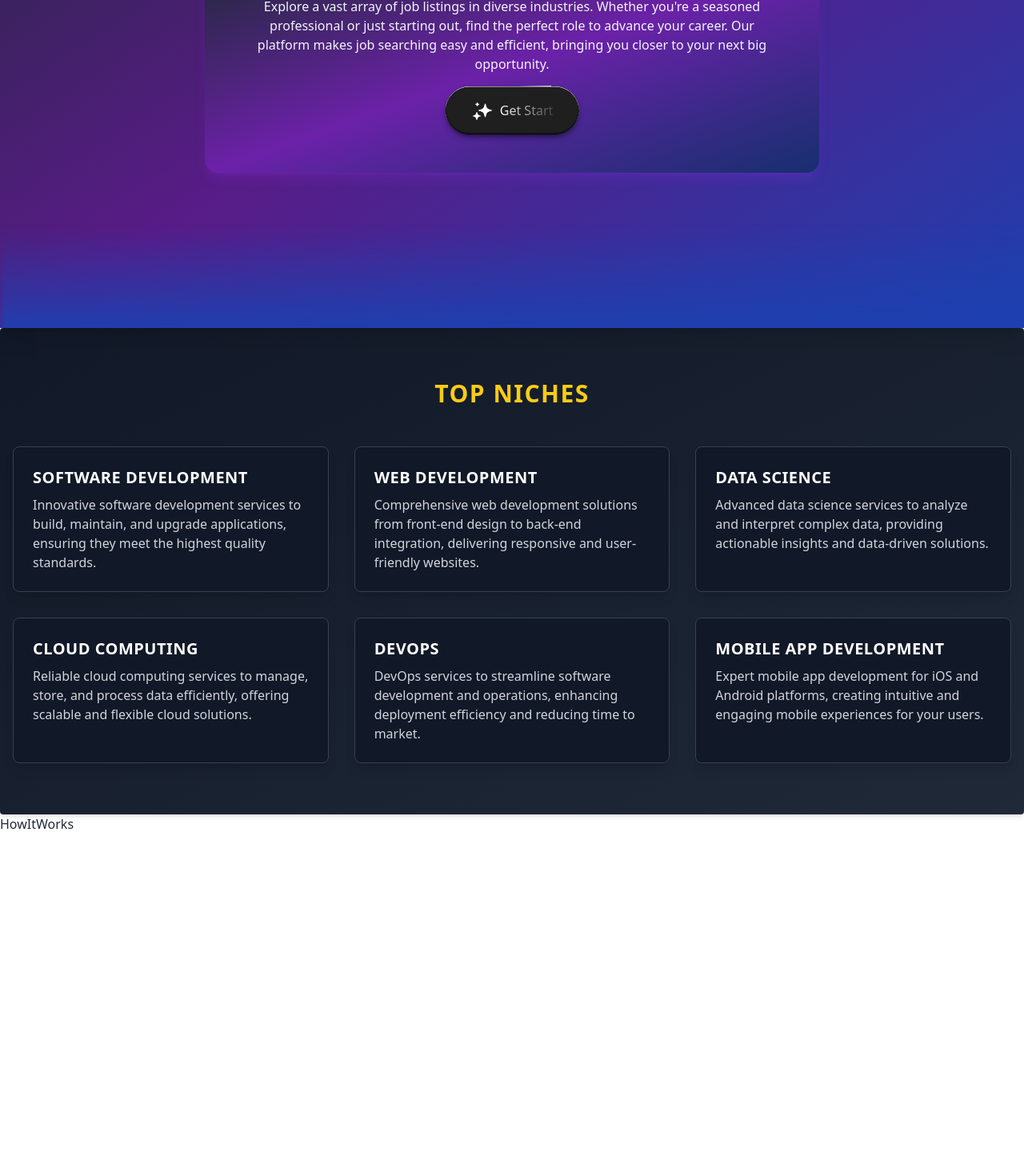
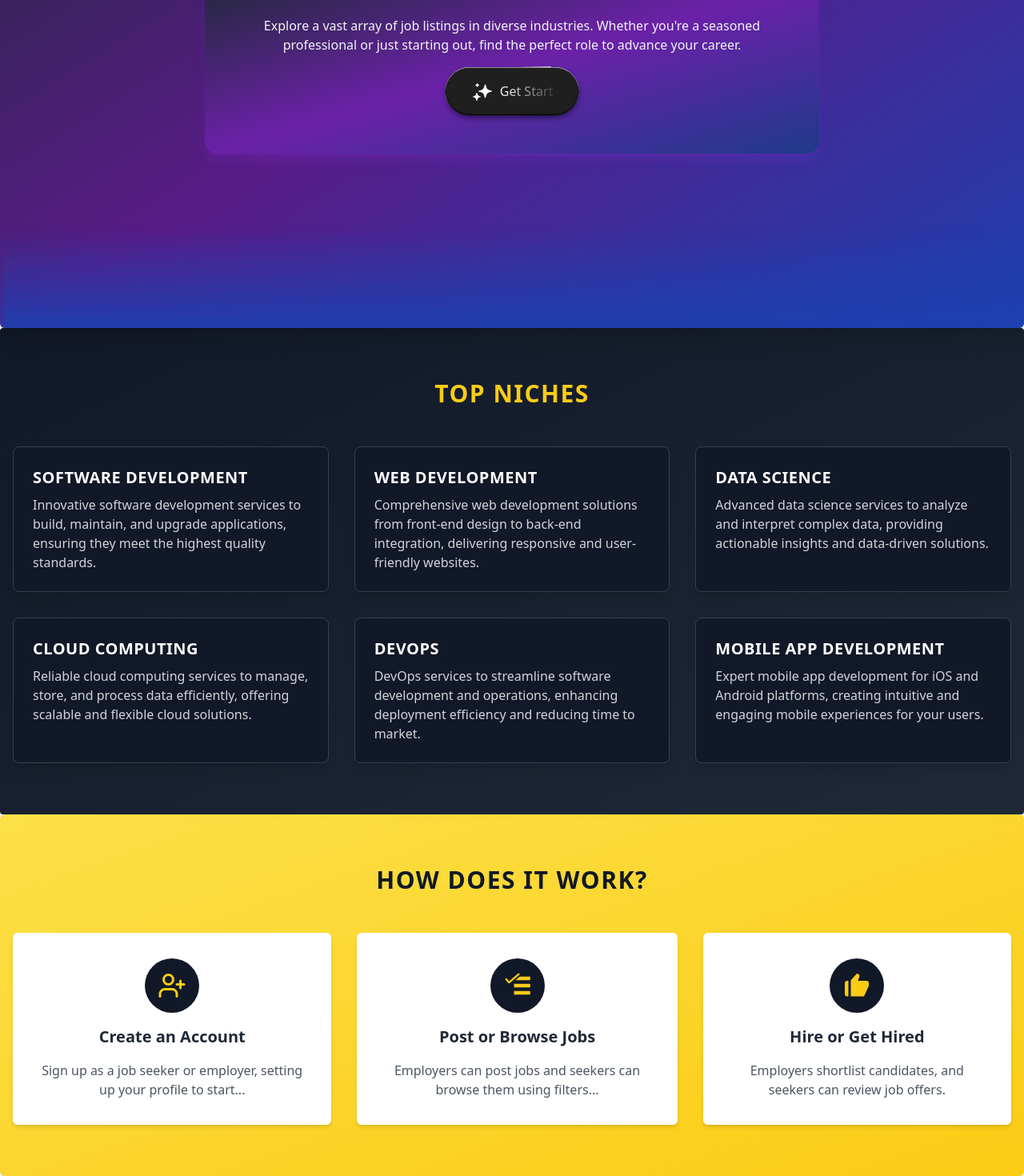
Before and after one commit to AshikurZaman01/Mern-Blog-App, a React (Vite) app in the folder Front End/: page / in a window 1280 px wide. Shown: the part 414-1884 px from the top of the page at 80% size. Before the commit the page ends 1456 px from the top, so only its background shows below. Built offline with nearby package versions, Linux system fonts and the light colour scheme.

Commit message:
add HowItWOrks

```diff
--- a/Front End/src/Components/Hero/Hero.jsx
+++ b/Front End/src/Components/Hero/Hero.jsx
@@ -6,9 +6,9 @@ const Hero = () => {
   };
 
   return (
-    <section className="min-h-[800px] flex flex-col justify-center items-center mx-auto gap-8 max-w-[1700px] px-4 bg-gradient-to-br from-gray-800 via-purple-900 to-blue-800 text-white py-16 shadow-xl relative overflow-hidden">
+    <section className="min-h-[800px] flex flex-col justify-center items-center mx-auto gap-8 max-w-[1700px] px-4 py-16 bg-gradient-to-br from-gray-800 via-purple-900 to-blue-800 text-white shadow-xl relative overflow-hidden rounded-md">
 
-      <h1 className="text-4xl md:text-5xl font-extrabold uppercase text-center tracking-wide leading-tight bg-clip-text text-transparent bg-gradient-to-r from-pink-400 via-slate-500 to-blue-400">
+      <h1 className="text-4xl md:text-5xl font-extrabold uppercase text-center tracking-wide leading-tight bg-clip-text text-transparent bg-gradient-to-r from-yellow-400 via-slate-500 to-blue-400">
         Find Your Dream Job Today
       </h1>
 
@@ -17,14 +17,8 @@ const Hero = () => {
       </h4>
 
       <div className="max-w-3xl text-center bg-gradient-to-br from-gray-800 via-purple-800 to-blue-900 text-gray-100 p-8 md:p-12 rounded-2xl font-medium transition duration-300 hover:shadow-2xl transform hover:-translate-y-2 hover:bg-opacity-80 shadow-lg shadow-purple-600/20 relative z-10 overflow-hidden">
-
-        <div className="absolute inset-0 bg-gradient-to-br from-transparent via-transparent to-black opacity-20"></div>
-
         <p className="mb-4 relative z-20">
-          Explore a vast array of job listings in diverse industries. Whether
-          you're a seasoned professional or just starting out, find the perfect
-          role to advance your career. Our platform makes job searching easy and
-          efficient, bringing you closer to your next big opportunity.
+          Explore a vast array of job listings in diverse industries. Whether you're a seasoned professional or just starting out, find the perfect role to advance your career.
         </p>
 
         <div className="flex justify-center items-center gap-4 relative z-20">
@@ -32,7 +26,6 @@ const Hero = () => {
         </div>
       </div>
 
-      {/* Adjusted gradient div for better color matching effect */}
       <div className="absolute inset-x-0 bottom-0 h-1/3 -mb-2 bg-gradient-to-t from-blue-800 via-transparent to-transparent blur-sm z-0"></div>
     </section>
   );
--- a/Front End/src/Components/HowItWorks/HowItWorks.jsx
+++ b/Front End/src/Components/HowItWorks/HowItWorks.jsx
@@ -1,8 +1,43 @@
+import { LuUserPlus } from "react-icons/lu";
+import { VscTasklist } from "react-icons/vsc";
+import { BiSolidLike } from "react-icons/bi";
 
 const HowItWorks = () => {
+    const steps = [
+        {
+            icon: <LuUserPlus className="text-4xl text-yellow-400" />,
+            title: "Create an Account",
+            description: "Sign up as a job seeker or employer, setting up your profile to start..."
+        },
+        {
+            icon: <VscTasklist className="text-4xl text-yellow-400" />,
+            title: "Post or Browse Jobs",
+            description: "Employers can post jobs and seekers can browse them using filters..."
+        },
+        {
+            icon: <BiSolidLike className="text-4xl text-yellow-400" />,
+            title: "Hire or Get Hired",
+            description: "Employers shortlist candidates, and seekers can review job offers."
+        }
+    ];
+
     return (
-        <div>HowItWorks</div>
-    )
-}
+        <section className="py-16 flex flex-col items-center gap-12 max-w-screen-2xl mx-auto bg-gradient-to-br from-yellow-300 to-yellow-400 rounded-md shadow-md">
+            <h3 className="text-3xl font-bold text-gray-900 uppercase tracking-wider">How does it work?</h3>
 
-export default HowItWorks
+            <div className="flex flex-col gap-8 w-full px-4 md:flex-row">
+                {steps.map((step, index) => (
+                    <div key={index}
+                        className="bg-white p-8 rounded-md shadow-md hover:shadow-xl transition-transform transform hover:-translate-y-2 flex flex-col items-center text-center gap-4 hover:bg-gray-900 hover:text-white"
+                    >
+                        <div className="icon bg-gray-900 p-4 rounded-full">{step.icon}</div>
+                        <h4 className="text-xl font-semibold">{step.title}</h4>
+                        <p className="text-gray-600">{step.description}</p>
+                    </div>
+                ))}
+            </div>
+        </section>
+    );
+};
+
+export default HowItWorks;
--- a/Front End/src/Components/TopNiches/TopNiches.jsx
+++ b/Front End/src/Components/TopNiches/TopNiches.jsx
@@ -40,17 +40,15 @@ const TopNiches = () => {
 
     return (
         <section className="py-16 flex flex-col items-center gap-12 max-w-screen-2xl mx-auto bg-gradient-to-br from-gray-900 to-gray-800 text-white rounded shadow-md">
-
-
             <h3 className="text-3xl font-bold text-yellow-400 uppercase tracking-wider">Top Niches</h3>
             <div className="grid grid-cols-1 sm:grid-cols-2 lg:grid-cols-3 gap-8 w-full px-4">
                 {services.map((service) => (
                     <div
                         key={service.id}
-                        className="bg-gray-900 border border-gray-700 p-6 rounded-lg shadow-lg transition-transform duration-300 transform hover:scale-105 hover:shadow-xl hover:border-yellow-400 hover:bg-yellow-400 hover:text-gray-900"
+                        className="group bg-gray-900 border border-gray-700 p-6 rounded-lg shadow-lg transition-transform duration-300 transform hover:scale-105 hover:shadow-xl hover:border-yellow-400 hover:bg-yellow-400 hover:text-gray-900"
                     >
                         <h4 className="text-xl font-semibold uppercase tracking-wide mb-2">{service.service}</h4>
-                        <p className="text-gray-300">{service.description}</p>
+                        <p className="text-gray-300 group-hover:text-slate-900 transition-colors duration-300">{service.description}</p>
                     </div>
                 ))}
             </div>
```
